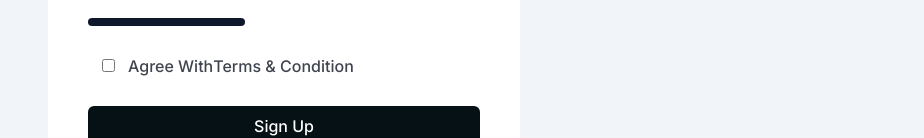
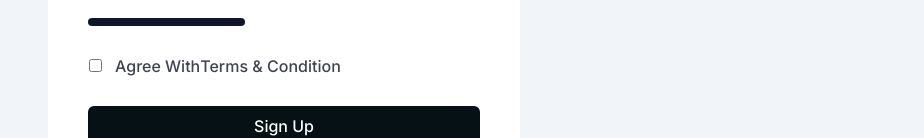
Before and after one commit to sameepmonsoon/full-stack-nextjs-project, a Next.js app: page /signup in a window 1280 px wide. Shown: the part 490-628 px from the top of the page, without its empty margins (356-1280 px from the left). Built offline with nearby package versions, Linux system fonts and the light colour scheme.

Commit message:
db conn file and models for user auth added

```diff
--- a/app/(authentication)/signup/page.tsx
+++ b/app/(authentication)/signup/page.tsx
@@ -64,7 +64,7 @@ const LoginPage = () => {
           </div>
           <div
             className={`flex justify-between items-center w-full text-darkBg`}>
-            <span className="text-center flex-1  font-medium  dark:text-white text-md flex justify-start items-center leading-[1.75] text-[#3F444F]">
+            <span className="text-center flex-1 relative left-[-13px] font-medium  dark:text-white text-md flex justify-start items-center leading-[1.75] text-[#3F444F]">
               <span className=" group cursor-pointer text-gray-400  hover:bg-darkBg/10 dark:hover:bg-white/10 transition-all duration-300 ease-in-out p-1 h-10 w-10 mt-auto rounded-full flex justify-center items-center">
                 <input
                   type="checkbox"
--- a/components/Elements/CutomInputContainer/CustomInputContainer.tsx
+++ b/components/Elements/CutomInputContainer/CustomInputContainer.tsx
@@ -157,8 +157,8 @@ const CustomInputContainer = ({
 
         {isPassword && (
           <span
-          style={{zIndex:'5'}}
-            className={cn(iconContainerVariant({ size, className ,}))}
+            style={{ zIndex: "15" }}
+            className={cn(iconContainerVariant({ size, className }))}
             onClick={handleToggle}>
             {viewPassword ? (
               <HiEye
```
